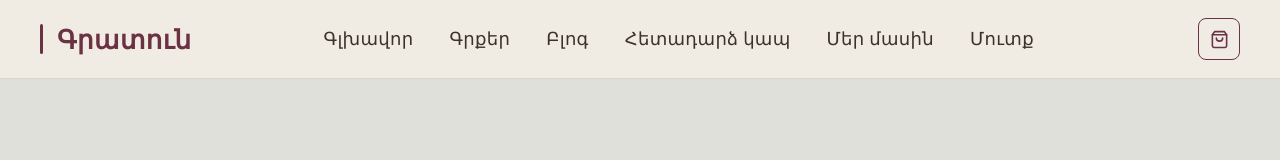
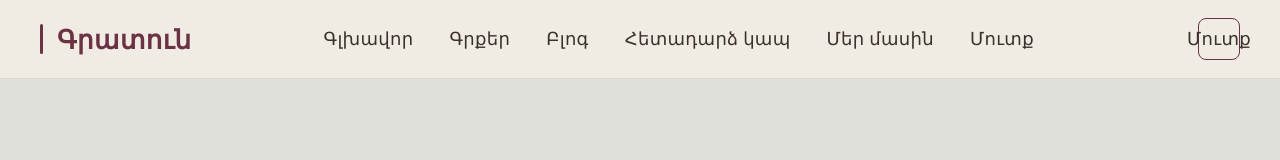
Before and after one commit to artak0252/gratun-complited, a React (Vite) app in the folder frontend/: page / in a window 1280 px wide. Shown: the top 160 px of the page. Built offline with nearby package versions, Linux system fonts and the light colour scheme; a web font is replaced by a local one.

Commit message:
Change into

```diff
--- a/frontend/src/pages/Header/Header.jsx
+++ b/frontend/src/pages/Header/Header.jsx
@@ -47,6 +47,13 @@ const Header = () => {
 
           <Link to="/cart" aria-label="Զամբյուղ" className={styles.cartIcon}>
             <FiShoppingBag />
+            {isLoggedIn ? (
+              <button onClick={handleLogout} className={styles.navLink} style={{ background: 'none', border: 'none', cursor: 'pointer', fontSize: '21px' }}>
+                Դուրս գալ
+              </button>
+            ) : (
+              <Link to="/login" className={styles.navLink} onClick={() => setIsOpen(false)}>Մուտք</Link>
+            )}
           </Link>
         </div>
       </div>
```
